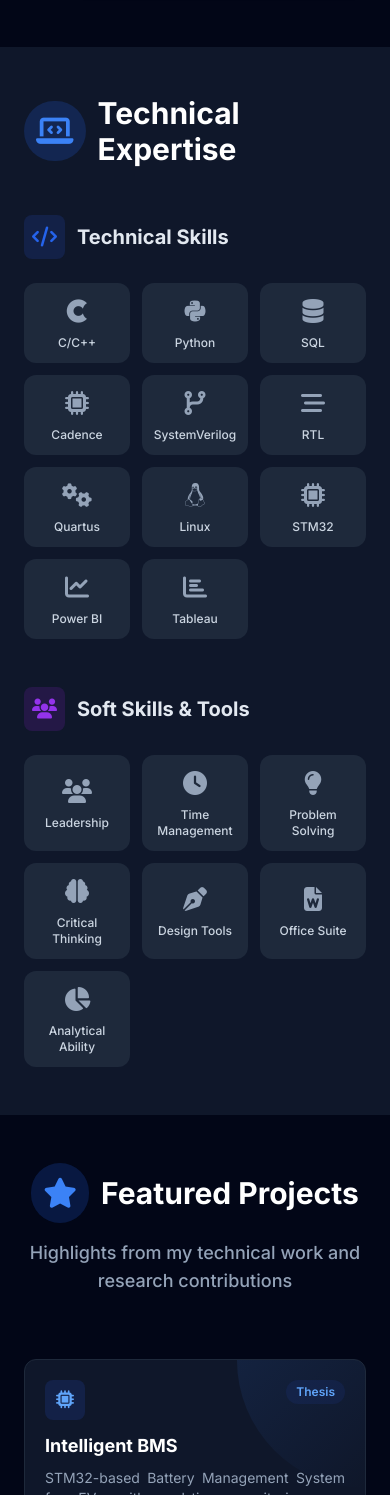
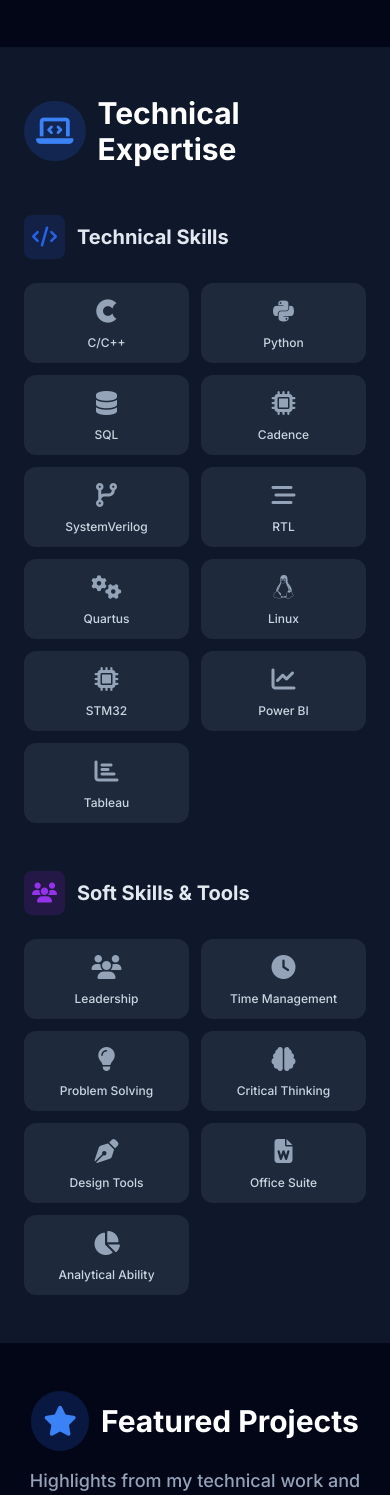
Before and after one commit to farhan-efty/my-portfolio, a React (Vite) app: page / in a window 390 px wide. Shown: the part 4153-5648 px from the top of the page. Built offline with nearby package versions, Linux system fonts and the light colour scheme.

Commit message:
Optimize layout for mobile view (timeline padding & grid columns)

```diff
--- a/Home.jsx
+++ b/Home.jsx
@@ -306,7 +306,7 @@ const Home = () => {
                                     <span className="bg-blue-100 dark:bg-blue-900/30 text-blue-600 p-2 rounded-lg"><i className="fas fa-code"></i></span>
                                     Technical Skills
                                 </h3>
-                                <div className="grid grid-cols-3 sm:grid-cols-4 gap-3">
+                                <div className="grid grid-cols-2 min-[480px]:grid-cols-3 md:grid-cols-4 gap-3">
                                     {[
                                         { icon: 'fab fa-cuttlefish', name: 'C/C++' },
                                         { icon: 'fab fa-python', name: 'Python' },
@@ -334,7 +334,7 @@ const Home = () => {
                                     <span className="bg-purple-100 dark:bg-purple-900/30 text-purple-600 p-2 rounded-lg"><i className="fas fa-users"></i></span>
                                     Soft Skills & Tools
                                 </h3>
-                                <div className="grid grid-cols-3 sm:grid-cols-4 gap-3">
+                                <div className="grid grid-cols-2 min-[480px]:grid-cols-3 md:grid-cols-4 gap-3">
                                     <Link to="/leadership" className="card bg-white dark:bg-slate-800 p-3 rounded-xl flex flex-col items-center justify-center gap-2 hover:border-purple-500/30 group transition-all hover:-translate-y-1 hover:shadow-sm">
                                         <i className="fas fa-users text-2xl text-slate-400 group-hover:text-purple-600 transition-all duration-300 group-hover:scale-110"></i>
                                         <span className="font-medium text-xs text-center">Leadership</span>
--- a/Leadership.jsx
+++ b/Leadership.jsx
@@ -196,17 +196,17 @@ const Leadership = () => {
                     <div className="relative space-y-12">
 
                         {/* Timeline Line */}
-                        <div className="absolute left-12 top-0 bottom-0 w-1 bg-blue-600 rounded-full"></div>
+                        <div className="absolute left-6 md:left-12 top-0 bottom-0 w-1 bg-blue-600 rounded-full"></div>
 
                         {leadershipRoles.map((orgData, index) => (
                             <div
                                 key={index}
-                                className="relative pl-32 md:pl-36 group"
+                                className="relative pl-16 md:pl-36 group"
                                 data-aos="fade-up"
                                 data-aos-delay={(index + 1) * 100}
                             >
                                 {/* Timeline Icon - center aligned with line */}
-                                <div className="absolute left-[18px] top-0 h-16 w-16 flex items-center justify-center z-10">
+                                <div className="absolute left-[-6px] md:left-[18px] top-0 h-16 w-16 flex items-center justify-center z-10 transform scale-75 md:scale-100 origin-center">
                                     {/* Gap Mask */}
                                     <div className="h-16 w-16 bg-slate-50 dark:bg-slate-950 rounded-full flex items-center justify-center">
                                         {/* Outer Ring & Icon */}
```
